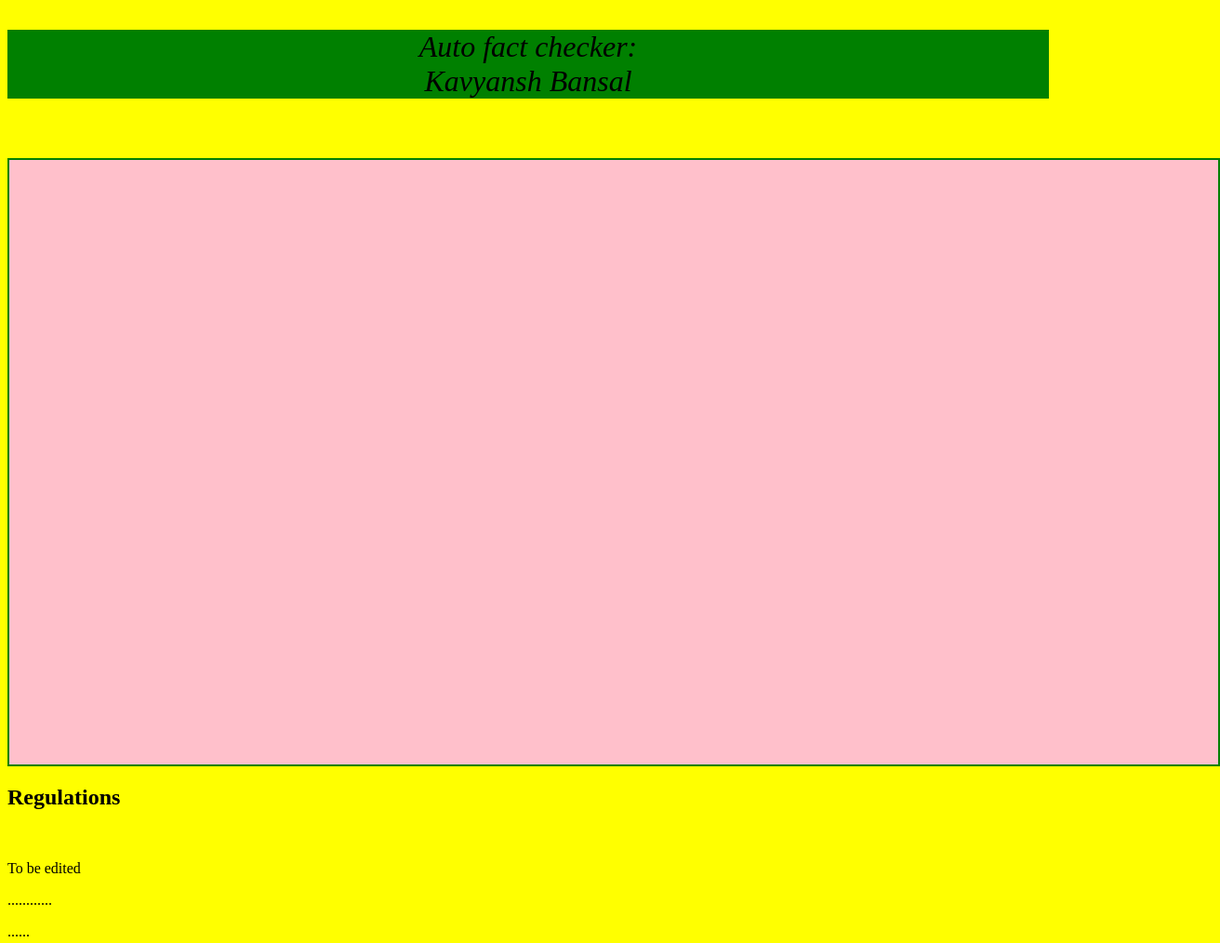
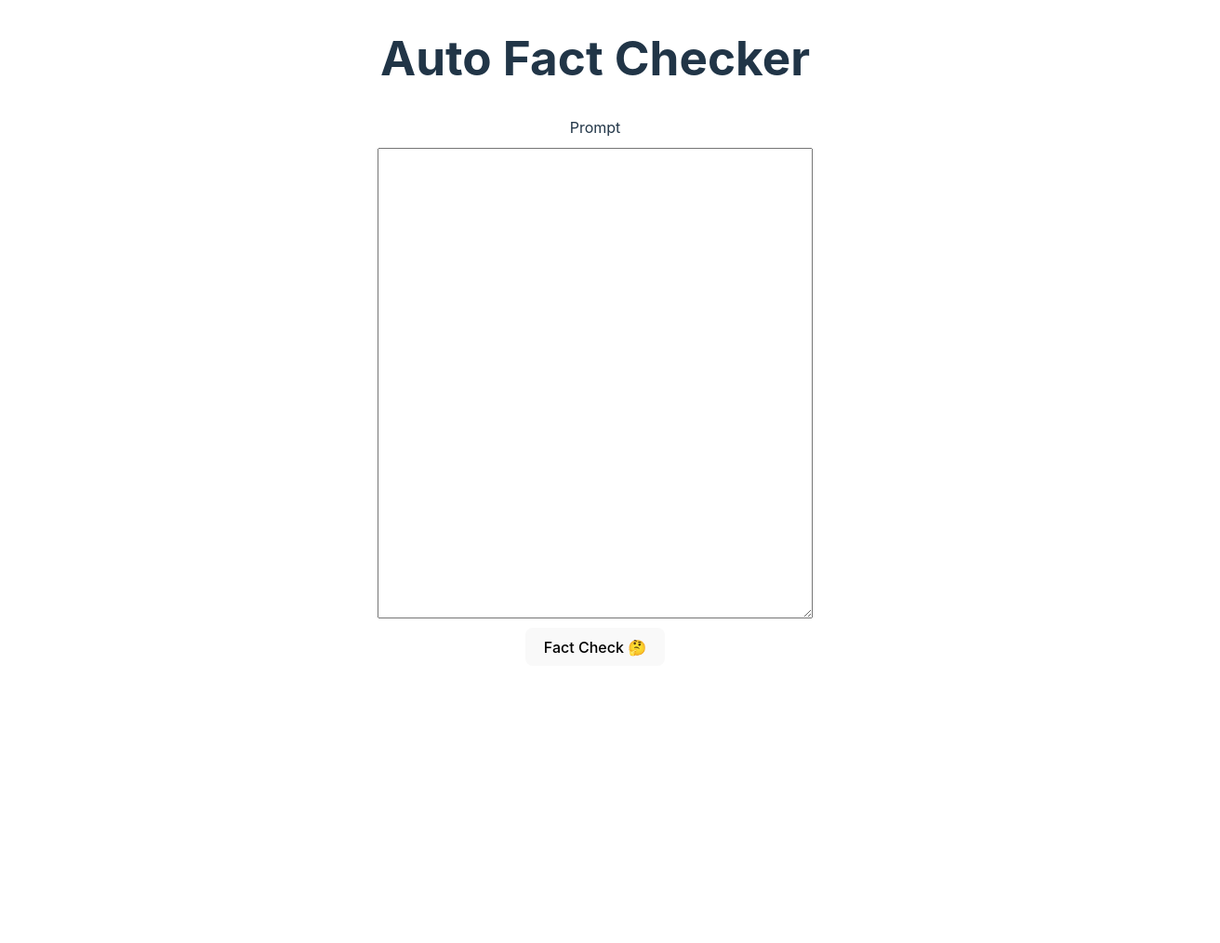
Before and after one commit to LazzzzyJack/auto-fact-checker, a website built with Vite: page index.html in a window 1280 px wide. Shown: the whole page at 93% size, 1312 px wide, since content can reach past the window. After the commit the page ends 800 px from the top, so only its background shows below. Built offline with nearby package versions, Linux system fonts and the light colour scheme.

Commit message:
hookup html and main.js, basic styling

```diff
--- a/index.html
+++ b/index.html
@@ -3,32 +3,23 @@
 
 <head>
   <meta charset="UTF-8" />
-  <link rel="icon" type="image/svg+xml" href="/vite.svg" />
-  <link rel="stylesheet" href="styling.css">
+  <link rel="stylesheet" href="style.css">
   <meta name="viewport" content="width=device-width, initial-scale=1.0" />
-  <title>Vite App</title>
+  <title>Auto Fact Checker</title>
 </head>
 
 <body>
+  <main class="container">
 
-  <div class="container">
+    <h1 class="kavyansh">Auto Fact Checker</h1>
+    <form>
+      <label for="prompt">Prompt</label>
+      <textarea name="prompt" maxlength="500"></textarea>
 
-    <p class="kavyansh">Auto fact checker:<br>Kavyansh Bansal</p>
-    <div class="row">
-      <div class="col-lg-9">
-        <canvas class="main-canvas" id="canvas"></canvas>
-        <ul id="options"></ul>
-      </div>
-      <div class="col">
-        <h2>Regulations</h2><br>
-        <p>To be edited</p>
-        <p> ............</p>
-        <p>...... </p>
-      </div>
+      <button type="submit">Fact Check 🤔</button>
+    </form>
 
-    </div>
-  </div>
-
+    </main>
 </body>
 
 </html>
--- a/style.css
+++ b/style.css
@@ -15,18 +15,10 @@
   -webkit-text-size-adjust: 100%;
 }
 
-a {
-  font-weight: 500;
-  color: #646cff;
-  text-decoration: inherit;
-}
-a:hover {
-  color: #535bf2;
-}
-
 body {
   margin: 0;
   display: flex;
+  flex-direction: column;
   place-items: center;
   min-width: 320px;
   min-height: 100vh;
@@ -44,24 +36,21 @@ h1 {
   text-align: center;
 }
 
-.logo {
-  height: 6em;
-  padding: 1.5em;
-  will-change: filter;
-}
-.logo:hover {
-  filter: drop-shadow(0 0 2em #646cffaa);
-}
-.logo.vanilla:hover {
-  filter: drop-shadow(0 0 2em #f7df1eaa);
+form {
+  display: flex;
+  flex-direction: column;
+  align-items: center;
+  justify-content: center;
+  width: 100%;
+  max-width: 512px;
+  margin-top: 2rem;
 }
 
-.card {
-  padding: 2em;
-}
-
-.read-the-docs {
-  color: #888;
+textarea {
+  width: 100%;
+  height: 500px;
+  margin: 10px 0;
+  font-size: 1.5rem;
 }
 
 button {
@@ -75,12 +64,28 @@ button {
   cursor: pointer;
   transition: border-color 0.25s;
 }
+
 button:hover {
-  border-color: #646cff;
+  background-color: #646cff;
+}
+
+.hidden {
+  display: none;
+}
+
+
+.spinner {
+  animation: spin 1s linear infinite;
+  display: inline-block;
 }
 button:focus,
 button:focus-visible {
   outline: 4px auto -webkit-focus-ring-color;
+}
+
+@keyframes spin {
+  from {transform:rotate(0deg);}
+  to {transform:rotate(360deg);}
 }
 
 @media (prefers-color-scheme: light) {
```
